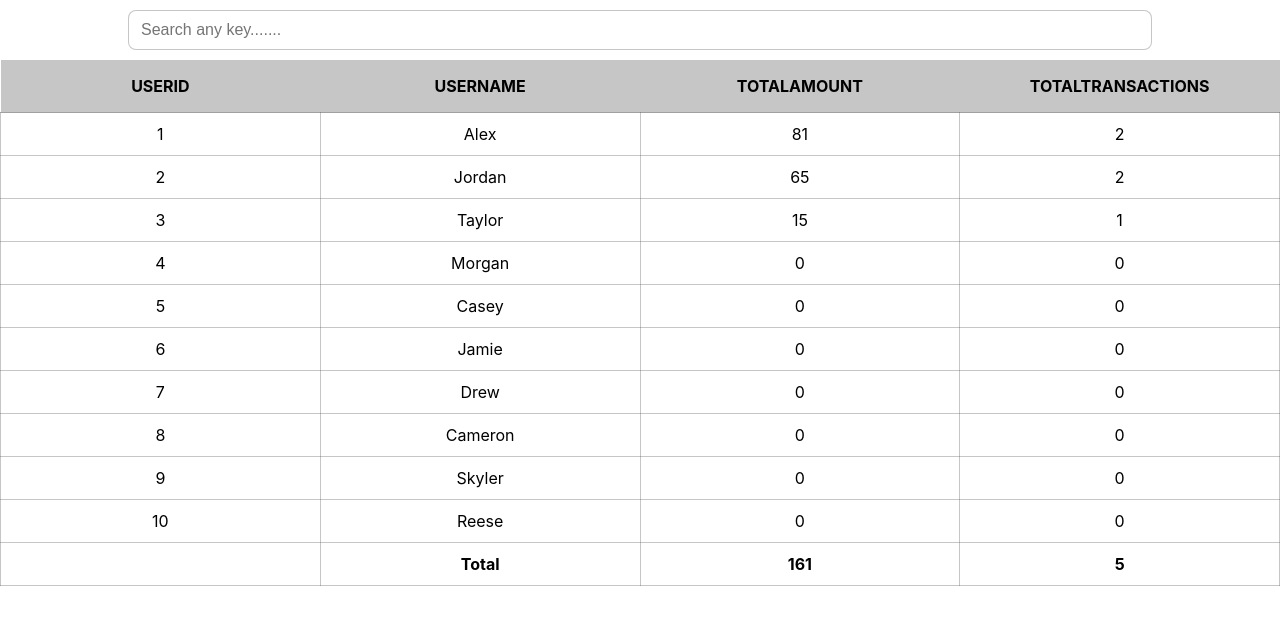
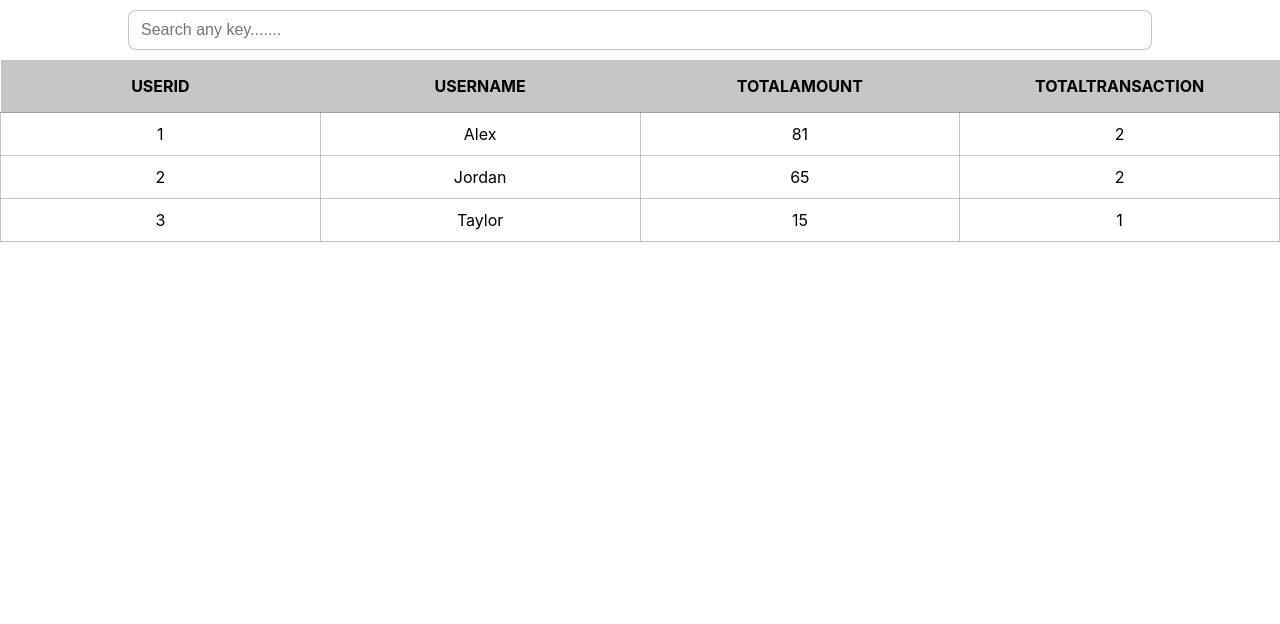
Before and after one commit to ramsgotrus/react-hands-on-coding, a React (Create React App) app in the folder dev-hands-on/: page / in a window 1280 px wide. Shown: the top 624 px of the page. Built offline with nearby package versions, Linux system fonts and the light colour scheme.

Commit message:
[Modified]

```diff
--- a/dev-hands-on/src/SalesReport/index.tsx
+++ b/dev-hands-on/src/SalesReport/index.tsx
@@ -1,4 +1,4 @@
-import React, { act, FC } from "react";
+import React, { act, FC, useMemo } from "react";
 import { User, Transaction } from "../types";
 import { Table } from "../Table/Table";
 /*
@@ -13,16 +13,13 @@ import { Table } from "../Table/Table";
     and the total amount of those transactions
     Users wihtout transactions should also be included in the report.
 
-    DataStracture: we can  use a hashmap to store the aggreated results. This will allow you to update
-    and access the totals efficiently.
-
-    Loop through the transactions once to aggregate the total.
-    Use another loop to generate the final reportm incorporating users who had no transactions.
+    DataStracture: we can  use a hashmap to store the aggreated results and retrieve user information in constant time
+    rather than iterating the array. This will allow you to update and access the totals efficiently.
 
     Time complexity
 
     Agggregate transactions : O(T) T is transactions
-    Generateing the report : O(U) U is users
+    Iterating over the users to build a lookup map : O(U) U is users
     Overall Complexity : O(T+U)
 */
 
@@ -32,49 +29,34 @@ interface SalesReportProps {
 }
 
 interface ReportData {
-  totalAmount: number;
-  totalTransactions: number;
+  userId: number;
+  userName: string;
+  totalAmount: 0;
+  totalTransaction: 0;
 }
 
 export const SalesReport: FC<SalesReportProps> = ({ users, transactions }) => {
-  const transactionsHashMap: { [key: number]: ReportData } = {};
-
-  ///Step 1: Aggregate transaction data using hasMap
-  transactions.forEach((transaction) => {
-    if (!transactionsHashMap[transaction.userId]) {
-      transactionsHashMap[transaction.userId] = {
-        totalAmount: 0,
-        totalTransactions: 0,
-      };
-    }
-    transactionsHashMap[transaction.userId].totalAmount += transaction.amount;
-    transactionsHashMap[transaction.userId].totalTransactions += 1;
-  });
-
-  // Step 2: Create the report and compute totals
-  let totalTransaction = 0;
-  let totalAmount = 0;
-  const report = users.map((user) => {
-    const userData = transactionsHashMap[user.id] || {
-      totalAmount: 0,
-      totalTransactions: 0,
-    };
-    totalAmount += userData.totalAmount;
-    totalTransaction += userData.totalTransactions;
-    return {
-      userId: user.id,
-      userName: user.first,
-      ...userData,
-    };
-  });
-
+  const usersReport: ReportData[] = useMemo(() => {
+    const userLookup: { [key: number]: { first: string } } = {};
+    const transactionHashMap: { [key: number]: ReportData } = {};
+    users.forEach((user) => {
+      userLookup[user.id] = { first: user.first };
+    });
+    transactions.forEach((transaction) => {
+      if (!transactionHashMap[transaction.userId]) {
+        transactionHashMap[transaction.userId] = {
+          userId: transaction.userId,
+          userName: userLookup[transaction.userId].first,
+          totalAmount: 0,
+          totalTransaction: 0,
+        };
+      }
+      transactionHashMap[transaction.userId].totalAmount += transaction.amount;
+      transactionHashMap[transaction.userId].totalTransaction += 1;
+    });
+    return Object.values(transactionHashMap);
+  }, [users, transactions]);
   return (
-    <>
-      <Table
-        initialData={report}
-        headers={Object.keys(report[0])}
-        footer={{ totalAmount, totalTransaction }}
-      />
-    </>
+    <Table initialData={usersReport} headers={Object.keys(usersReport[0])} />
   );
 };
```
